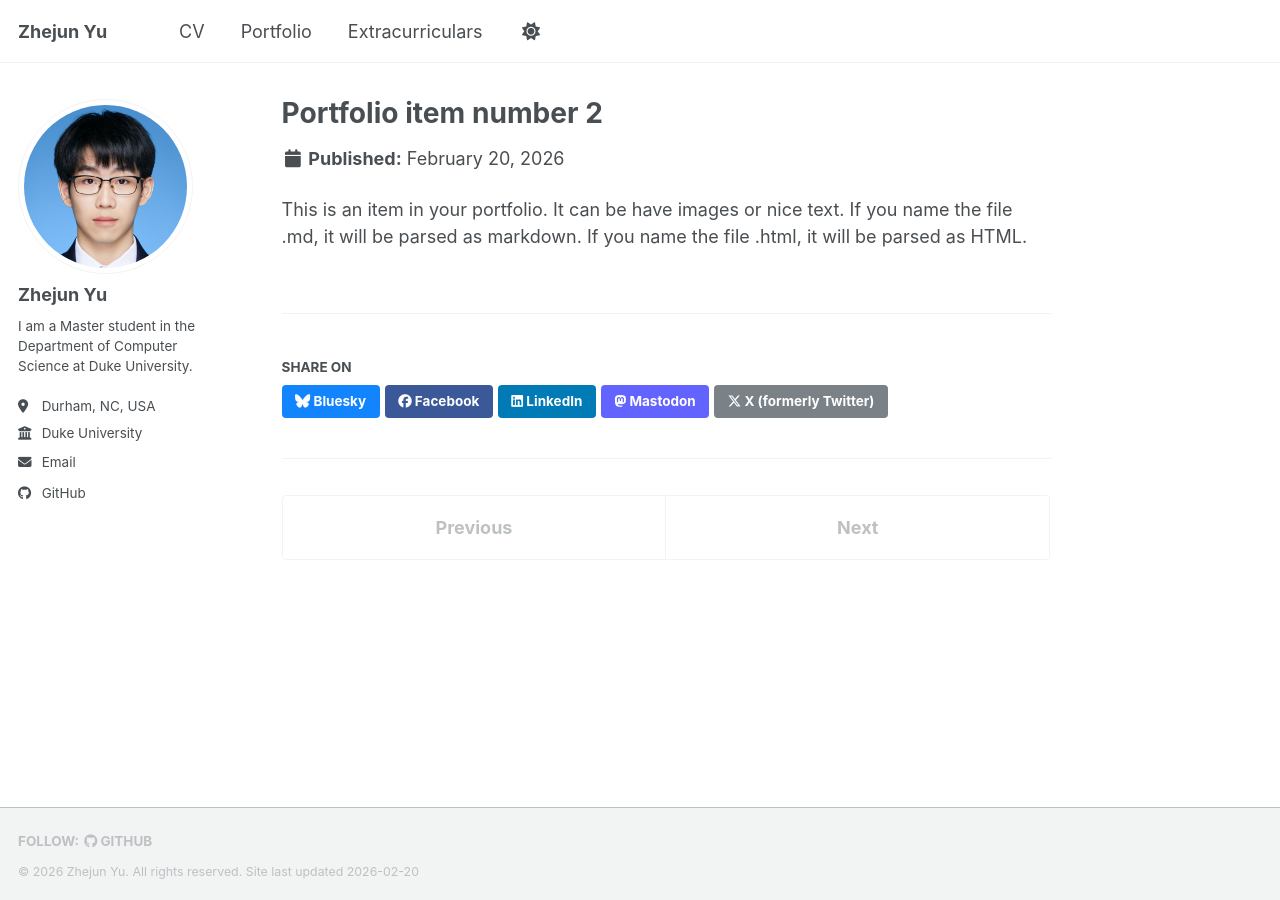
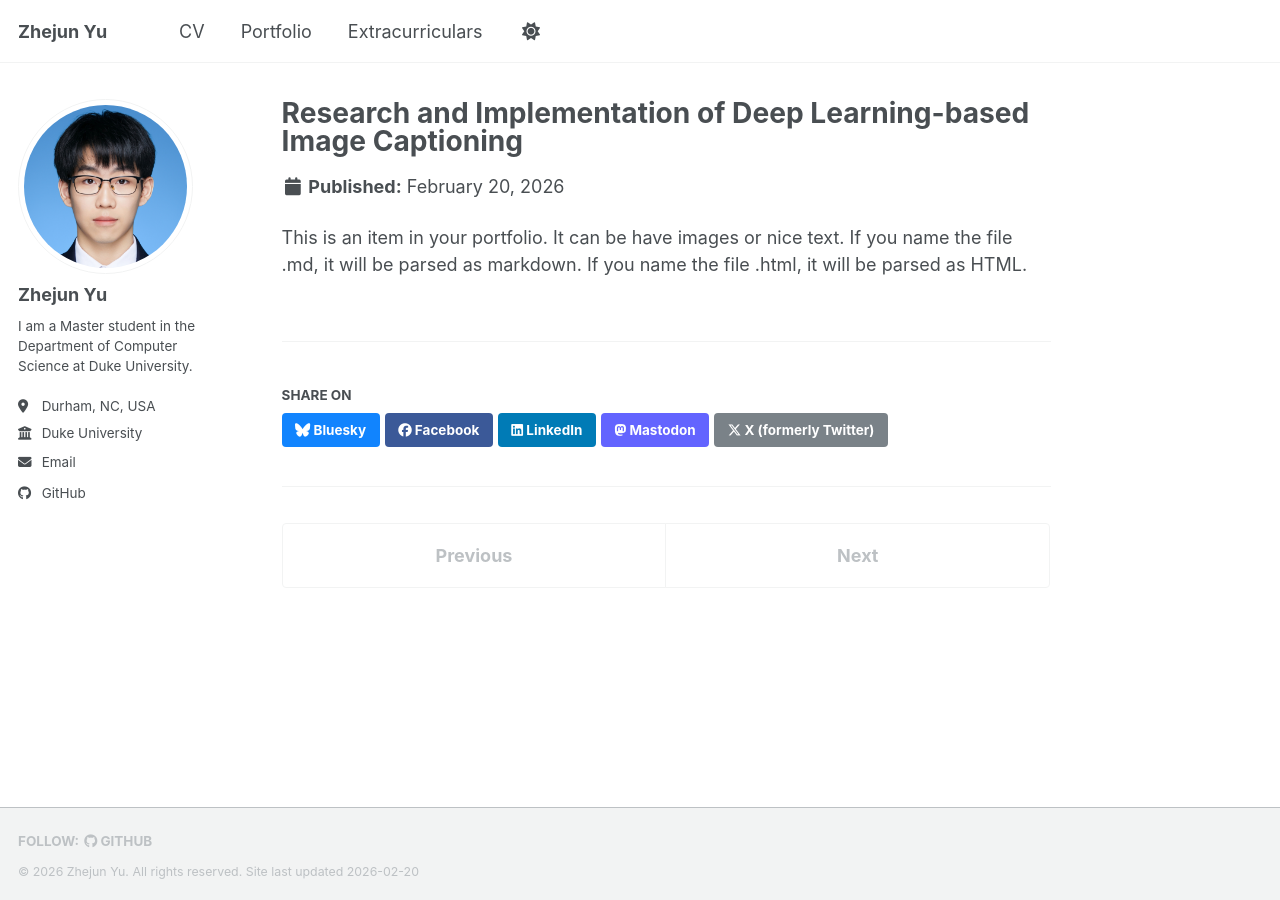
Before and after one commit to unknownyouth/unknownyouth.github.io, a Jekyll site: the page built from _portfolio/portfolio-2.html, in a window 1280 px wide. Built offline with Jekyll 4.4.1, drawn with Linux system fonts in a browser that asks for light colours; a script bundle is joined from its source files by our own code; library files that are not in the unit come from our copies; some of the changed lines change nothing that is shown.

Commit message:
Portfolio 2 update

```diff
--- a/_portfolio/portfolio-2.html
+++ b/_portfolio/portfolio-2.html
@@ -1,6 +1,8 @@
 ---
-title: "Portfolio item number 2"
-excerpt: "Short description of portfolio item number 2 <br/><img src='/images/model_architecture.png'>"
+title: "Research and Implementation of Deep Learning-based Image Captioning"
+excerpt: "By adopting an encoder-decoder architecture , my study develops a Transformer-based model utilizing
+Vision Transformer (ViT) or Swin Transformer as the visual encoder and GPT-2 as the language decoder.
+To address high computational demands, the research further implements Smallcap, a lightweight model that leverages frozen parameters and retrieval-augmented strategies to balance efficiency with high performance. <br/><img src='/images/model_architecture.png'>"
 collection: portfolio
 ---
 
```
